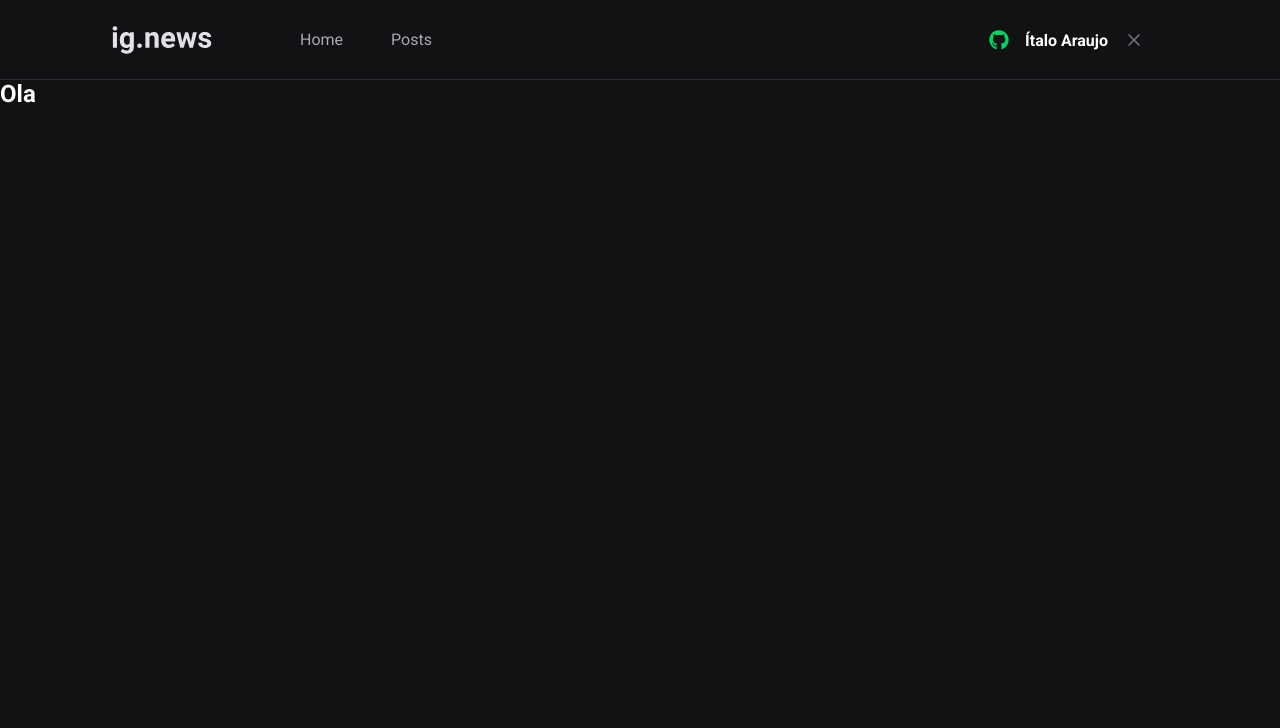
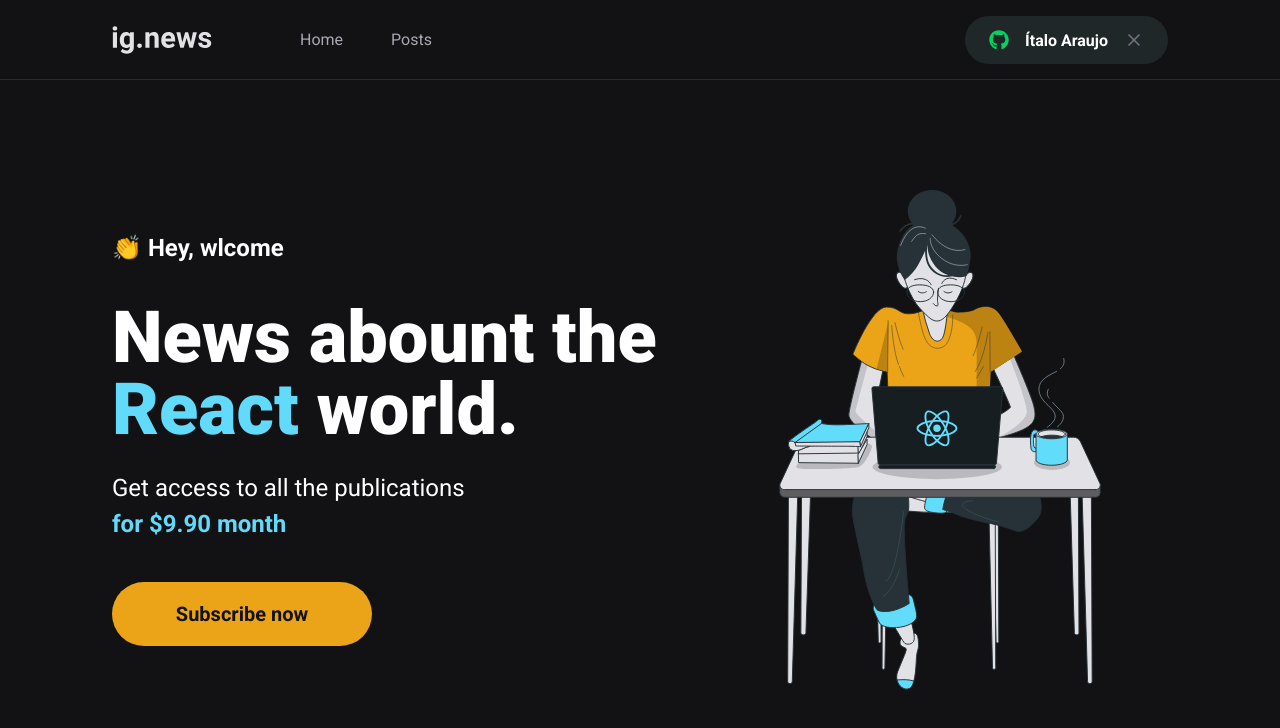
Before and after one commit to ItaloAraujodev/Ig.news, a Next.js app: page / in a window 1280 px wide. Shown: the top 728 px of the page. Built offline with nearby package versions, Linux system fonts and the light colour scheme.

Commit message:
feat: Adicionando styles na home e textos

```diff
--- /dev/null
+++ b/src/pages/home.module.scss
@@ -0,0 +1,47 @@
+.contentContainer {
+    max-width: 1120px;
+    margin: 0 auto;
+    padding: 0 2rem;
+    height: calc(100vh - 5rem);
+
+    display: flex;
+    align-items: center;
+    justify-content: space-between;
+}
+
+.hero {
+    max-width: 600px;
+
+    > span {
+        font-size: 1.5rem;
+        font-weight: bold;
+    }
+
+    h1 {
+        font-size: 4.5rem;
+        line-height: 4.5rem;
+        font-weight: 900;
+        margin-top: 2.5rem;
+
+        span {
+            color: var(--cyan-500);
+        }
+
+    }
+
+    p {
+        font-size: 1.5rem;
+        line-height: 2.25rem;
+        margin-top: 1.5rem;
+
+        span {
+            color: var(--cyan-500);
+            font-weight: bold;
+        }
+    }
+
+    button {
+        margin-top: 2.5rem;
+    }
+
+}
--- a/src/pages/index.tsx
+++ b/src/pages/index.tsx
@@ -1,13 +1,33 @@
-import Head from 'next/head'
+import Head from 'next/head';
+import Image from 'next/image';
+import styles from './home.module.scss';
+import { SubscribeButton } from '@/components/SubscribeButton';
 
 export default function Home() {
   return (
     <>
-     <Head>
-        <title>Ig News</title>
+      <Head>
+        <title>Home | Ig News</title>
       </Head>
 
-     <h2>Ola</h2>
+      <main className={styles.contentContainer}>
+        <section className={styles.hero}>
+          <span>👏 Hey, wlcome</span>
+          <h1>News abount the <span>React </span>world.</h1>
+          <p>
+            Get access to all the publications <br />
+            <span>for $9.90 month</span>
+          </p>
+          <SubscribeButton />
+        </section>
+
+        <Image
+          src="/images/avatar.svg"
+          alt='Girl coding'
+          width={500}
+          height={500}
+        />
+      </main>
     </>
   )
 }
--- a/src/styles/global.scss
+++ b/src/styles/global.scss
@@ -10,6 +10,7 @@
     --gray-100: #e1e1e6;
     --gray-300: #a8a8b3;
     --gray-800: #29292e;
+    --gray-850: #1f2729;
     --gray-900: #121214;
 
     --cyan-500: #61dafb;
```
